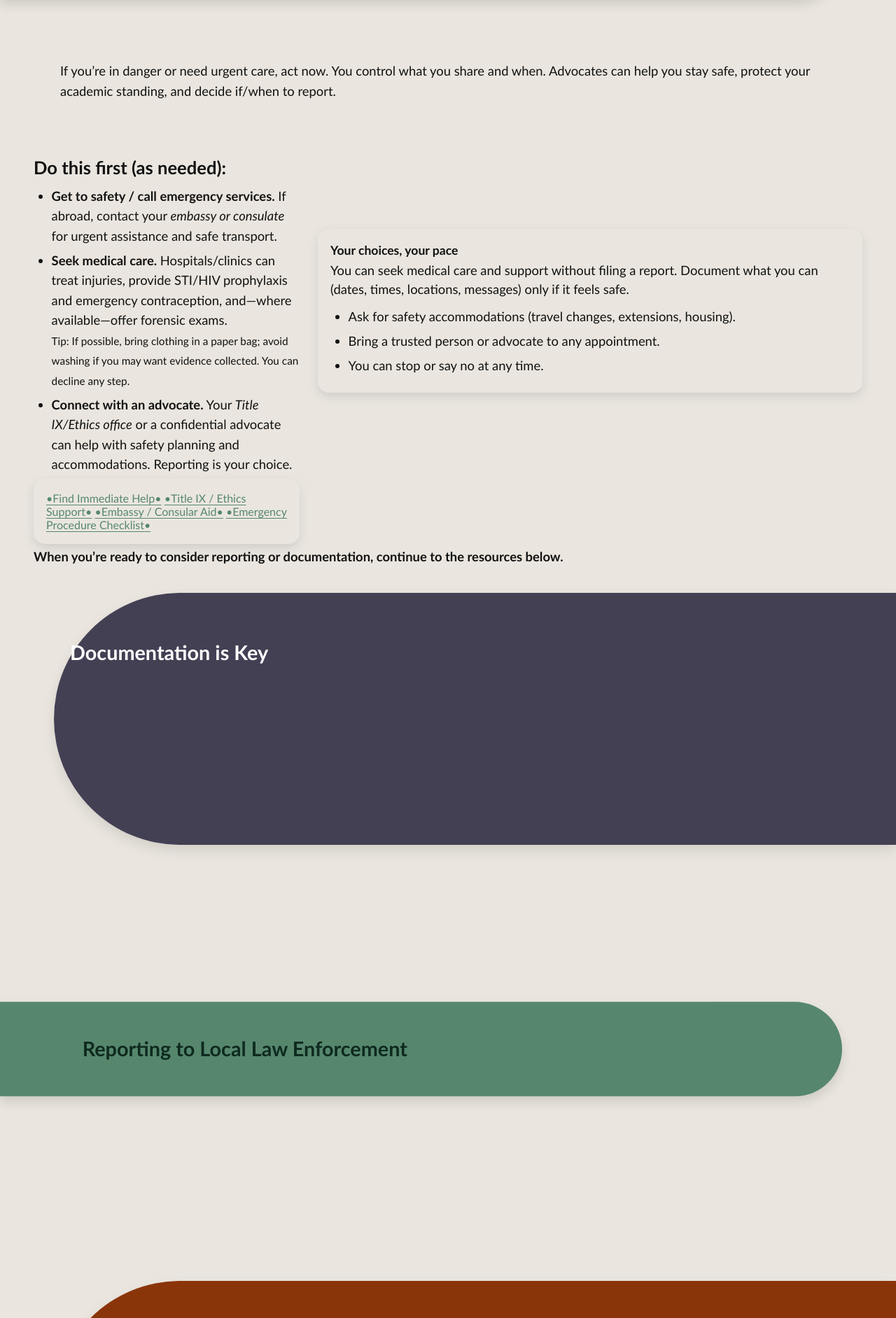
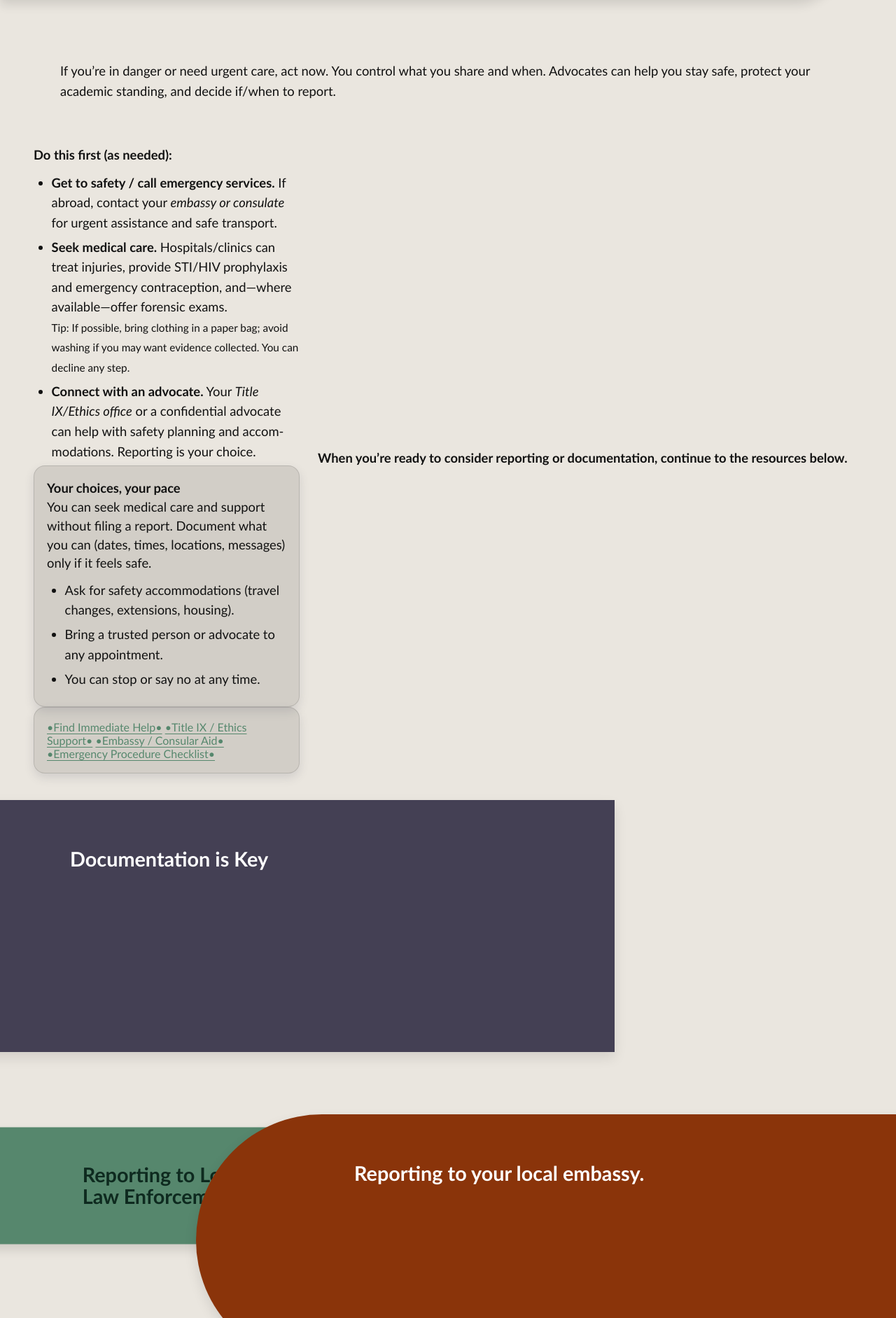
Before and after one commit to AnthroSafetyWarrior/GoldenTrowelProject, a Jekyll site: the page built from _pages/reporting.html, in a window 1280 px wide. Shown: the part 1419-3302 px from the top of the page at 70% size. Built offline with Jekyll 4.4.1, drawn with Linux system fonts in a browser that asks for light colours.

Commit message:
updating name

```diff
--- a/_pages/reporting.html
+++ b/_pages/reporting.html
@@ -34,10 +34,10 @@
   </p>
 </section>
 
- <div class="split">
-    <!-- Left: actions -->
+  <div class="split">
+    <div class="text">
     <div>
-      <h3>Do this first (as needed):</h3>
+      <p><strong>Do this first (as needed):</strong></p>
       <ul class="checklist">
         <li><strong>Get to safety / call emergency services.</strong> If abroad, contact your <em>embassy or consulate</em> for urgent assistance and safe transport.</li>
         <li><strong>Seek medical care.</strong> Hospitals/clinics can treat injuries, provide STI/HIV prophylaxis and emergency contraception, and—where available—offer forensic exams.
@@ -45,12 +45,11 @@
         </li>
         <li><strong>Connect with an advocate.</strong> Your <em>Title IX/Ethics office</em> or a confidential advocate can help with safety planning and accommodations. Reporting is your choice.</li>
       </ul>
-
     </div>
 
     <!-- Right: calming summary box -->
-    <aside class="card note">
-      <h4>Your choices, your pace</h4>
+   <article class="card card--glass">
+      <p><strong>Your choices, your pace</strong></p>
       <p>
         You can seek medical care and support without filing a report.
         Document what you can (dates, times, locations, messages) only if it feels safe.
@@ -60,8 +59,9 @@
         <li>Bring a trusted person or advocate to any appointment.</li>
         <li>You can stop or say no at any time.</li>
       </ul>
-    </aside>
- <aside class="card note">
+    </article>
+
+<article class="card card--glass">
       <!-- Quick links (update hrefs to your routes) -->
       <div class="btn-row">
         <a class="btn" href="/support.html#immediate-help">•Find Immediate Help•</a>
@@ -69,8 +69,9 @@
         <a class="btn" href="/support.html#embassy">•Embassy / Consular Aid•</a>
         <a class="btn" href="/reporting.html#emergency-procedure">•Emergency Procedure Checklist•</a>
       </div>
- </aside>
+ </article>
   </div>
+
     <p><strong> When you’re ready to consider reporting or documentation, continue to the resources below.</strong></p>
 
 
```
